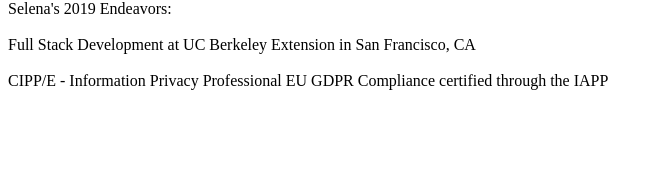
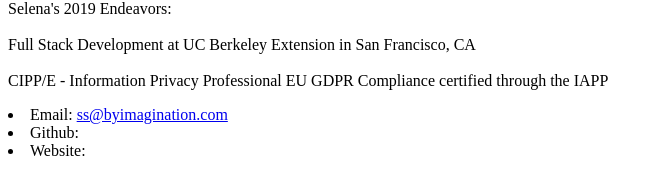
Before and after one commit to SelenaScola/Basic-Portfolio, a plain HTML site: page portfolio.html in a window 1280 px wide. Shown: the part 447-642 px from the top of the page, without its empty margins (0-663 px from the left). Drawn offline with Linux system fonts and the light colour scheme.

Commit message:
added email link and created a list for contact.  ** How to notes for quick reference: class for email anchor and herf mailto for link to show as hyperlink.

```diff
--- a/portfolio.html
+++ b/portfolio.html
@@ -18,5 +18,12 @@
         <br></br>
         CIPP/E - Information Privacy Professional EU GDPR Compliance certified through the IAPP
 </p>
+    <li>
+        Email: <a class="u-email " href="mailto:ss@byimagination.com">ss@byimagination.com</a>
+    </li>
+
+
+<li>Github: <a>
+<li>Website:</li>
 </body>
 </html>
```
